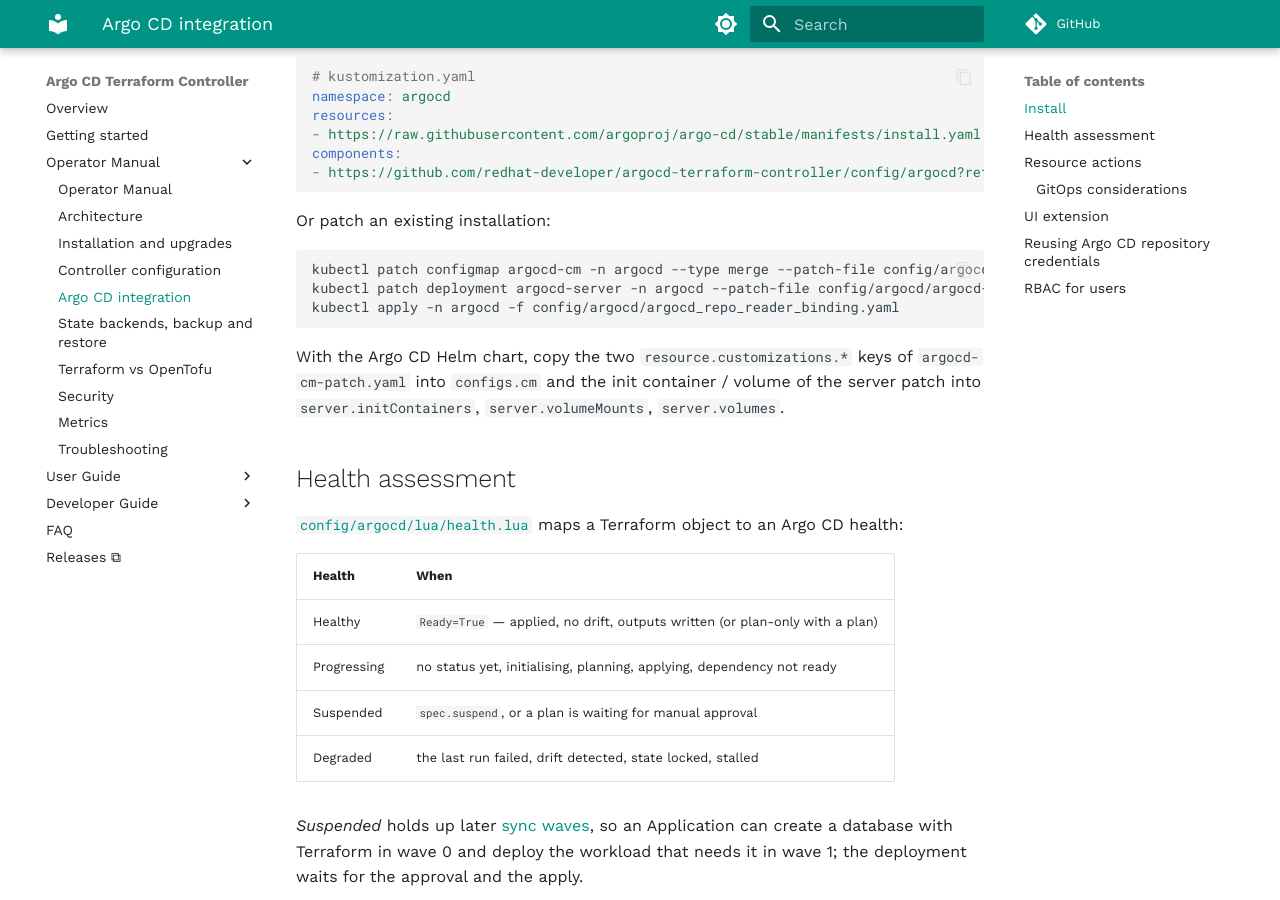
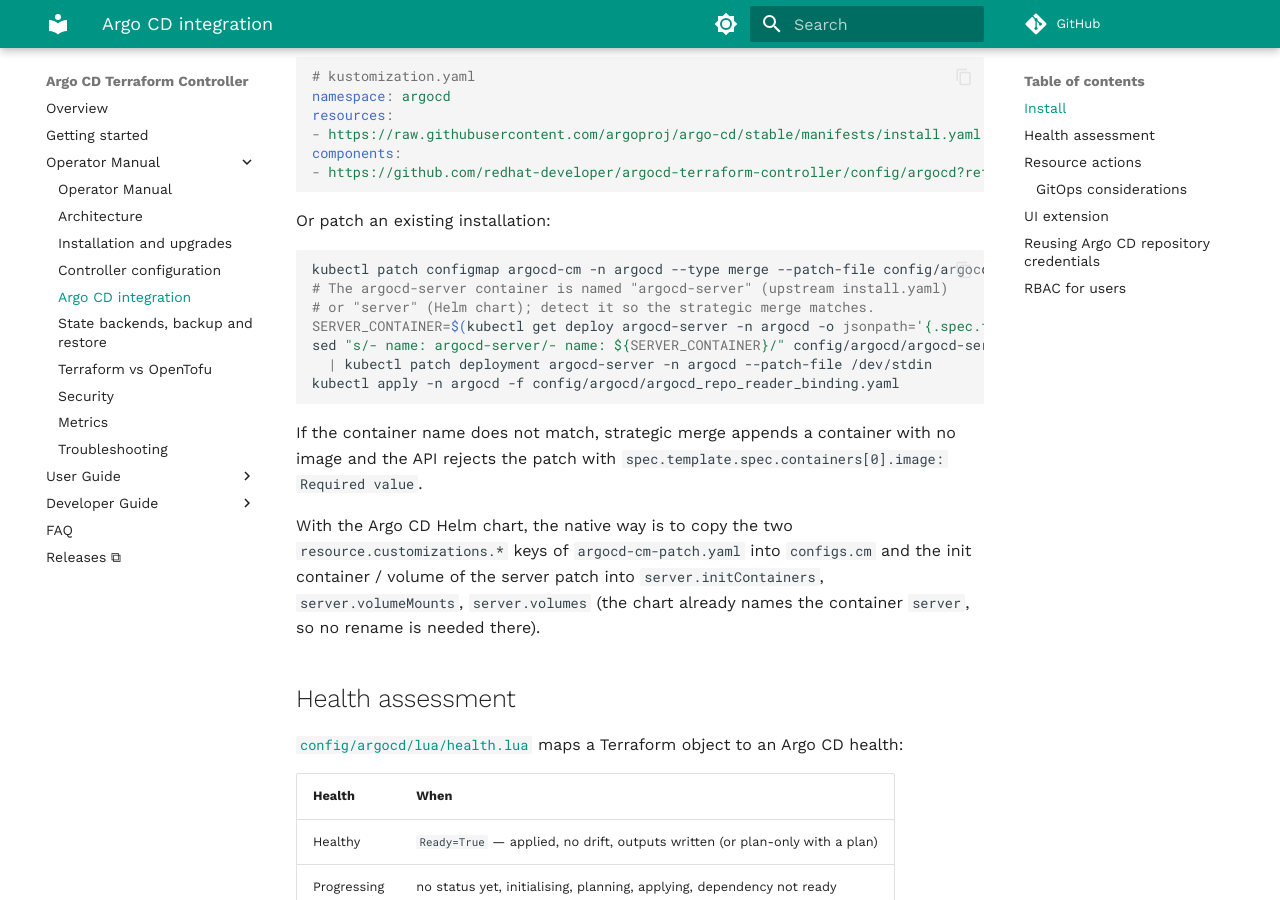
Before and after one commit to redhat-developer/argocd-terraform-controller, an MkDocs documentation site: the page built from docs/operator-manual/argocd-integration.md, in a window 1280 px wide and 900 px high, scrolled down 332 px. Built offline with MkDocs 1.6.1 and Material for MkDocs 9.7.7, drawn with Linux system fonts in a browser that asks for light colours; comment, search, counter and statistics services are not loaded.

Commit message:
updated
Signed-off-by: Christian Hernandez <christian@chernand.io>

````diff
--- a/docs/operator-manual/argocd-integration.md
+++ b/docs/operator-manual/argocd-integration.md
@@ -21,13 +21,23 @@
 
 ```sh
 kubectl patch configmap argocd-cm -n argocd --type merge --patch-file config/argocd/argocd-cm-patch.yaml
-kubectl patch deployment argocd-server -n argocd --patch-file config/argocd/argocd-server-extension-patch.yaml
+# The argocd-server container is named "argocd-server" (upstream install.yaml)
+# or "server" (Helm chart); detect it so the strategic merge matches.
+SERVER_CONTAINER=$(kubectl get deploy argocd-server -n argocd -o jsonpath='{.spec.template.spec.containers[0].name}')
+sed "s/- name: argocd-server/- name: ${SERVER_CONTAINER}/" config/argocd/argocd-server-extension-patch.yaml \
+  | kubectl patch deployment argocd-server -n argocd --patch-file /dev/stdin
 kubectl apply -n argocd -f config/argocd/argocd_repo_reader_binding.yaml
 ```
 
-With the Argo CD Helm chart, copy the two `resource.customizations.*` keys of
-`argocd-cm-patch.yaml` into `configs.cm` and the init container / volume of the
-server patch into `server.initContainers`, `server.volumeMounts`, `server.volumes`.
+If the container name does not match, strategic merge appends a container with
+no image and the API rejects the patch with
+`spec.template.spec.containers[0].image: Required value`.
+
+With the Argo CD Helm chart, the native way is to copy the two
+`resource.customizations.*` keys of `argocd-cm-patch.yaml` into `configs.cm`
+and the init container / volume of the server patch into `server.initContainers`,
+`server.volumeMounts`, `server.volumes` (the chart already names the container
+`server`, so no rename is needed there).
 
 ## Health assessment
 
````
Also changed, not shown: README.md (+4 -1 lines), docs/getting-started.md (+8 -3 lines), docs/operator-manual/installation.md (+15 -2 lines), docs/operator-manual/troubleshooting.md (+19 -0 lines).
